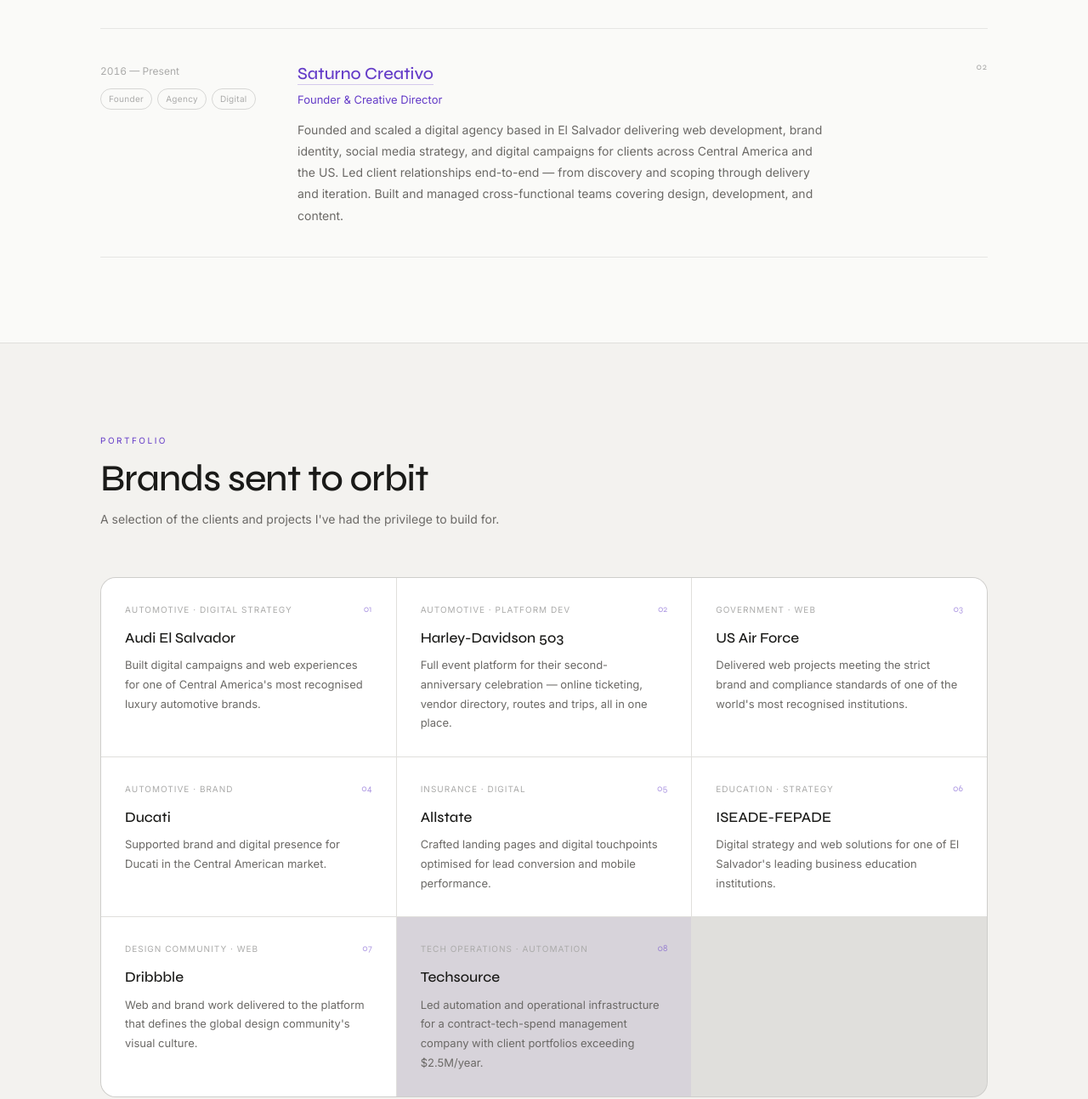
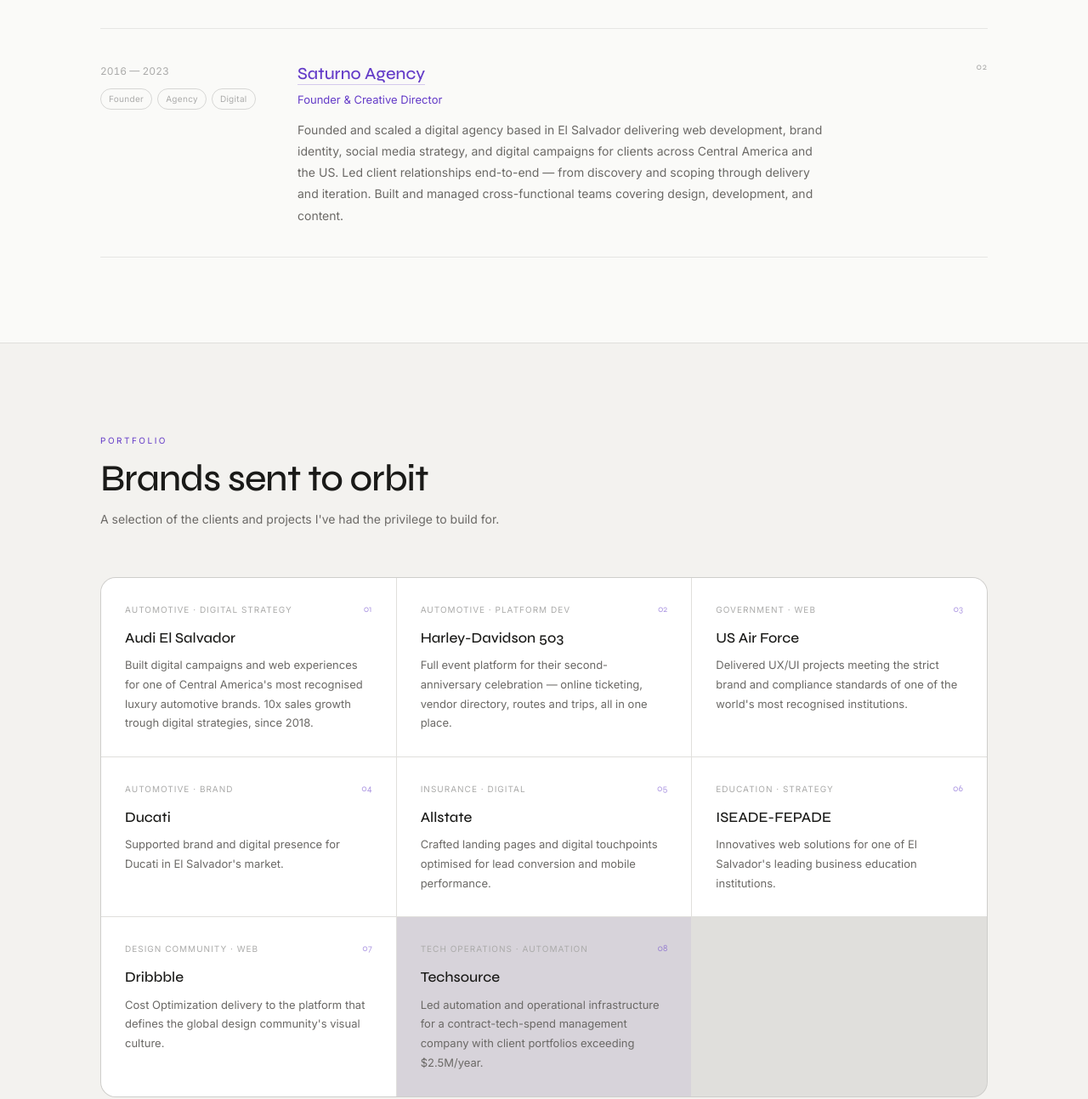
Before and after one commit to luchouxc/personal-website, a plain HTML site: page index.html in a window 1280 px wide. Shown: the part 1293-2586 px from the top of the page at 85% size. Drawn offline with Linux system fonts and the light colour scheme.

Commit message:
Update index.html

```diff
--- a/index.html
+++ b/index.html
@@ -4,7 +4,7 @@
   <meta charset="UTF-8" />
   <meta name="viewport" content="width=device-width, initial-scale=1.0" />
   <title>Lucho Figueroa — PM · Automation · AI</title>
-  <meta name="description" content="Project Manager, Automation & AI Consultant. Founder of Saturno Creativo. Helping teams run leaner through smart systems." />
+  <meta name="description" content="Project Manager, Automation & AI Consultant. 8+ Years helping teams run leaner through smart systems." />
   <link rel="preconnect" href="https://fonts.googleapis.com">
   <link href="https://fonts.googleapis.com/css2?family=Inter:wght@300;400;500&family=Syne:wght@400;500;600&display=swap" rel="stylesheet">
   <link rel="stylesheet" href="assets/style.css" />
@@ -51,7 +51,7 @@
       <p class="hero-bio">
         I help businesses run leaner by building the systems that remove friction, surface insights,
         and free up people to do meaningful work. Founder of
-        <a href="https://saturnocreativo.com" target="_blank" rel="noopener" class="link-accent">Saturno Creativo</a>,
+        <a href="https://saturnocreativo.com" target="_blank" rel="noopener" class="link-accent">Saturno Agency</a>,
         currently leading automation at Techsource — managing contract portfolios above $2.5M/year.
       </p>
 
@@ -211,7 +211,7 @@
 
         <div class="work-item" data-index="02">
           <div class="work-meta">
-            <span class="work-period">2016 — Present</span>
+            <span class="work-period">2016 — 2023</span>
             <div class="work-badges">
               <span class="badge">Founder</span>
               <span class="badge">Agency</span>
@@ -220,7 +220,7 @@
           </div>
           <div class="work-body">
             <p class="work-company">
-              <a href="https://saturnocreativo.com" target="_blank" rel="noopener" class="link-accent">Saturno Creativo</a>
+              <a href="https://saturnocreativo.com" target="_blank" rel="noopener" class="link-accent">Saturno Agency</a>
             </p>
             <p class="work-role">Founder & Creative Director</p>
             <p class="work-desc">
@@ -256,7 +256,7 @@
           </div>
           <h3 class="brand-name">Audi El Salvador</h3>
           <p class="brand-desc">
-            Built digital campaigns and web experiences for one of Central America's most recognised luxury automotive brands.
+            Built digital campaigns and web experiences for one of Central America's most recognised luxury automotive brands. 10x sales growth trough digital strategies, since 2018.
           </p>
         </div>
 
@@ -278,7 +278,7 @@
           </div>
           <h3 class="brand-name">US Air Force</h3>
           <p class="brand-desc">
-            Delivered web projects meeting the strict brand and compliance standards of one of the world's most recognised institutions.
+            Delivered UX/UI projects meeting the strict brand and compliance standards of one of the world's most recognised institutions.
           </p>
         </div>
 
@@ -289,7 +289,7 @@
           </div>
           <h3 class="brand-name">Ducati</h3>
           <p class="brand-desc">
-            Supported brand and digital presence for Ducati in the Central American market.
+            Supported brand and digital presence for Ducati in El Salvador's market.
           </p>
         </div>
 
@@ -311,7 +311,7 @@
           </div>
           <h3 class="brand-name">ISEADE-FEPADE</h3>
           <p class="brand-desc">
-            Digital strategy and web solutions for one of El Salvador's leading business education institutions.
+            Innovatives web solutions for one of El Salvador's leading business education institutions.
           </p>
         </div>
 
@@ -322,7 +322,7 @@
           </div>
           <h3 class="brand-name">Dribbble</h3>
           <p class="brand-desc">
-            Web and brand work delivered to the platform that defines the global design community's visual culture.
+            Cost Optimization delivery to the platform that defines the global design community's visual culture.
           </p>
         </div>
 
```
